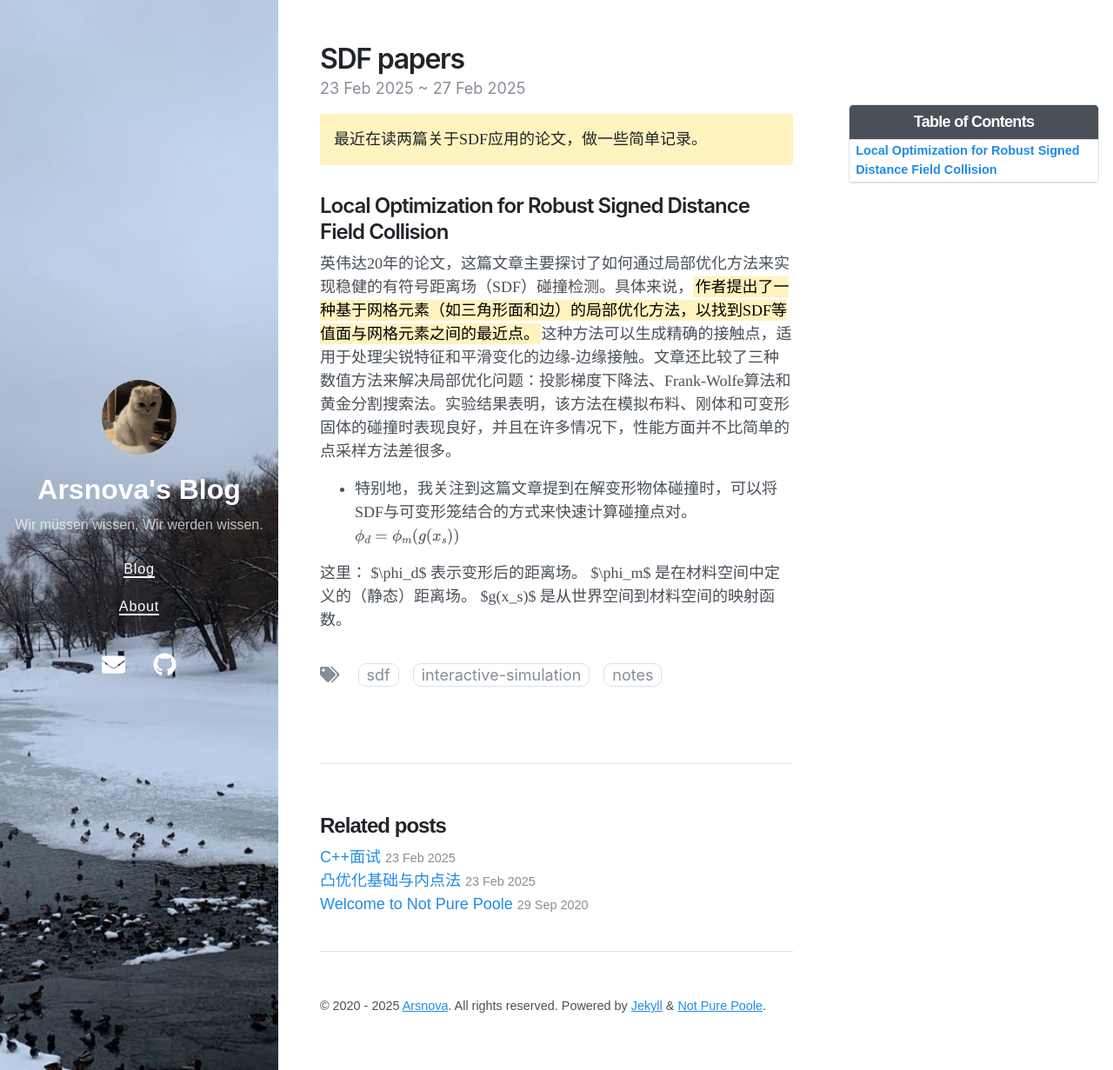
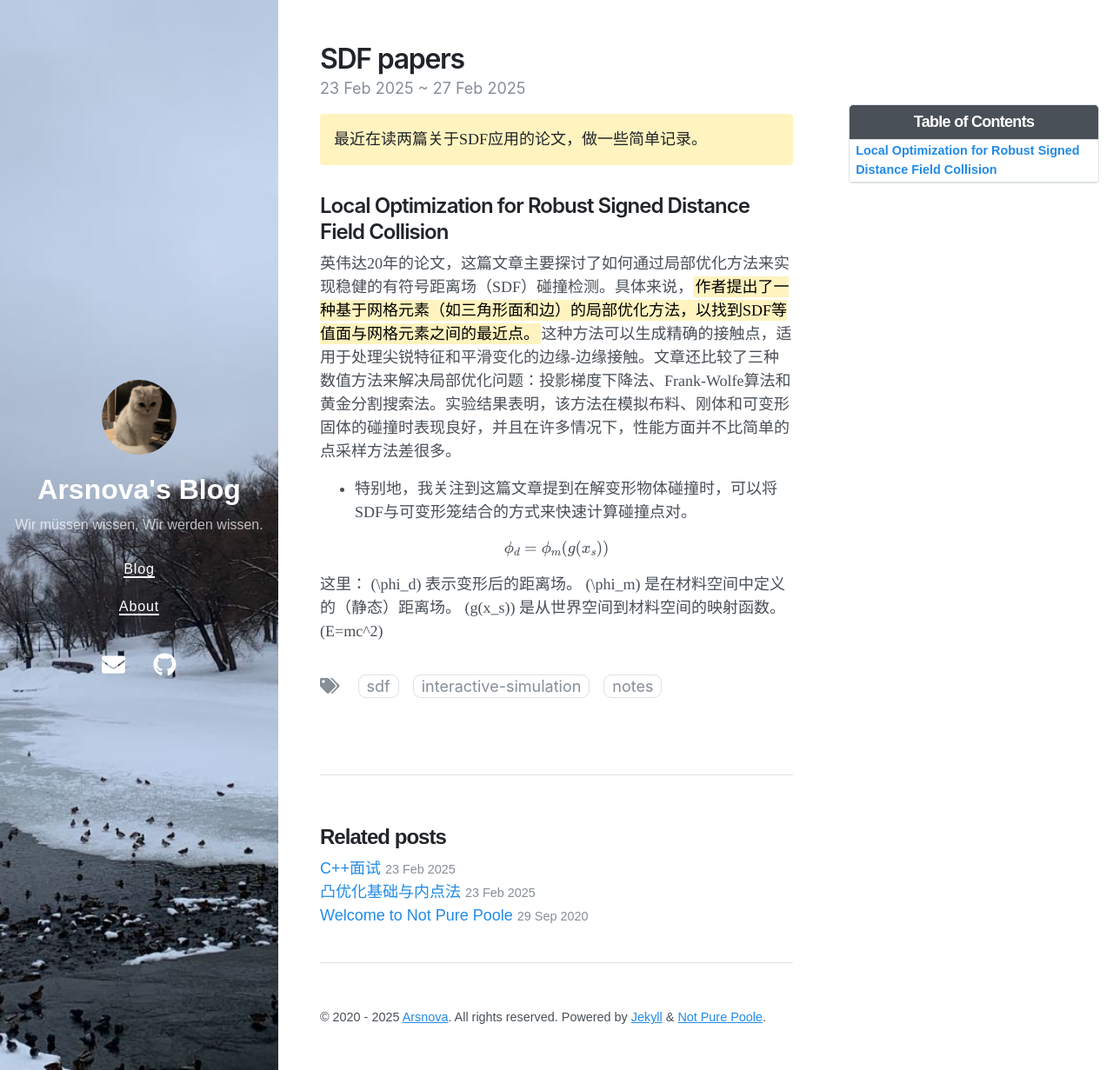
Before and after one commit to ArsNovaaa/arsnovaaa.github.io, a Jekyll site: the page built from _posts/2025-2-26-SDF-papers.md, in a window 1280 px wide and 1231 px high. Shown: the whole window at 87% size. Built offline with Jekyll 4.4.1, drawn with Linux system fonts in a browser that asks for light colours; nearby versions of some CDN libraries.

Commit message:
convex func8

```diff
--- a/_posts/2025-2-26-SDF-papers.md
+++ b/_posts/2025-2-26-SDF-papers.md
@@ -13,9 +13,11 @@
 ## Local Optimization for Robust Signed Distance Field Collision
 英伟达20年的论文，这篇文章主要探讨了如何通过局部优化方法来实现稳健的有符号距离场（SDF）碰撞检测。具体来说，<mark>作者提出了一种基于网格元素（如三角形面和边）的局部优化方法，以找到SDF等值面与网格元素之间的最近点。</mark>这种方法可以生成精确的接触点，适用于处理尖锐特征和平滑变化的边缘-边缘接触。文章还比较了三种数值方法来解决局部优化问题：投影梯度下降法、Frank-Wolfe算法和黄金分割搜索法。实验结果表明，该方法在模拟布料、刚体和可变形固体的碰撞时表现良好，并且在许多情况下，性能方面并不比简单的点采样方法差很多。
 - 特别地，我关注到这篇文章提到在解变形物体碰撞时，可以将SDF与可变形笼结合的方式来快速计算碰撞点对。
+
 $$\phi_d = \phi_m(g(x_s))$$
 
 这里：
-$\phi_d$ 表示变形后的距离场。
-$\phi_m$ 是在材料空间中定义的（静态）距离场。
-$g(x_s)$ 是从世界空间到材料空间的映射函数。
+\(\phi_d\) 表示变形后的距离场。
+\(\phi_m\) 是在材料空间中定义的（静态）距离场。
+\(g(x_s)\) 是从世界空间到材料空间的映射函数。
+\(E=mc^2\)
```
